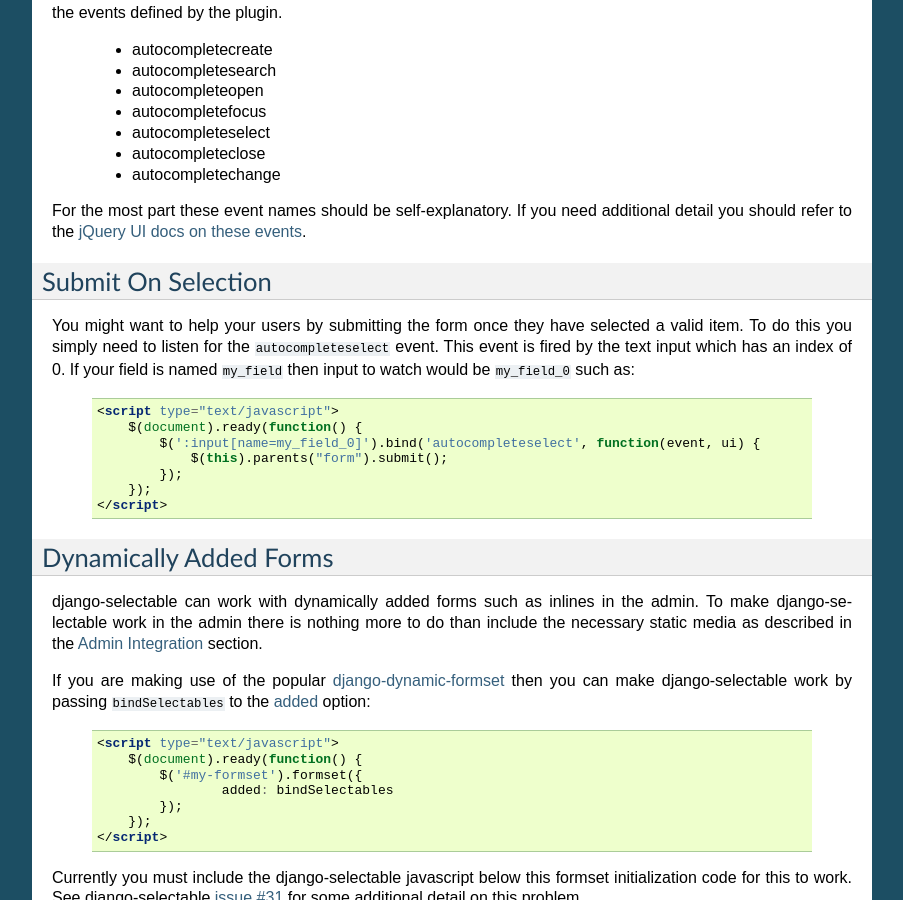
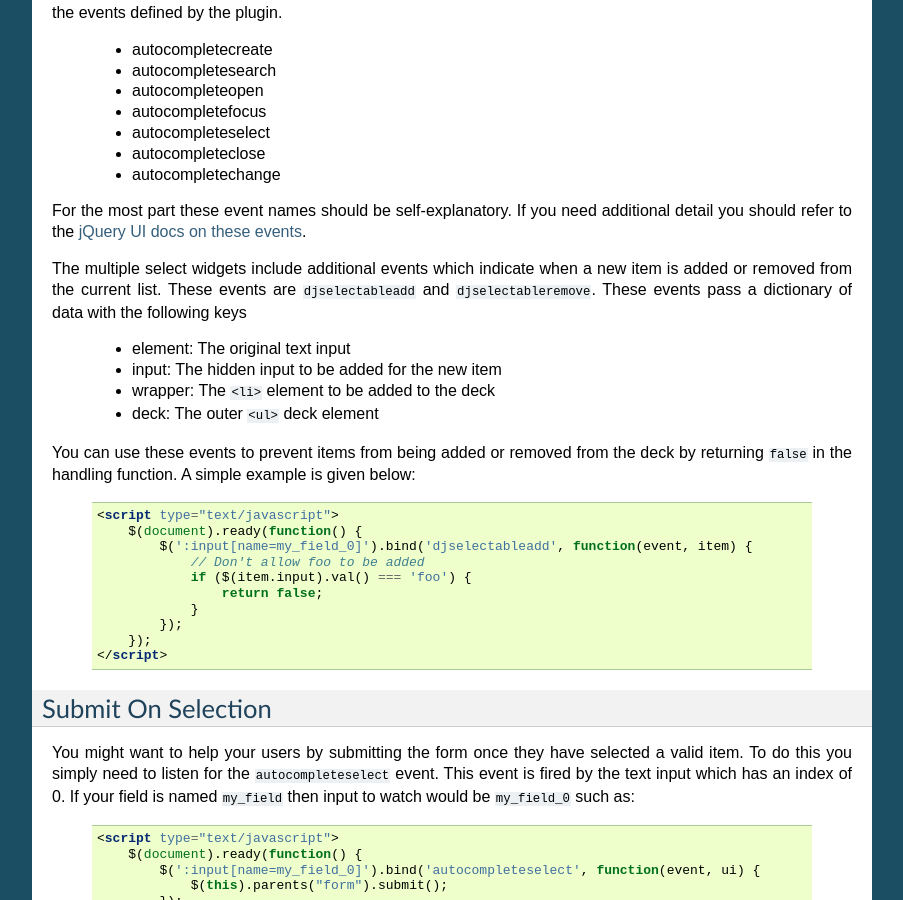
Before and after one commit to mlavin/django-selectable, a Sphinx documentation site: the page built from docs/advanced.rst, in a window 1280 px wide and 900 px high, scrolled down 2278 px. Shown: the whole window, without its empty margins (198-1101 px from the left). Built offline with Sphinx 7.4.7, drawn with Linux system fonts in a browser that asks for light colours.

Commit message:
Adding documentation and release notes for new JS events. Fixes #71

```diff
--- a/docs/advanced.rst
+++ b/docs/advanced.rst
@@ -152,6 +152,31 @@ expose the events defined by the plugin.
 For the most part these event names should be self-explanatory. If you need additional
 detail you should refer to the `jQuery UI docs on these events <http://jqueryui.com/demos/autocomplete/#events>`_.
 
+The multiple select widgets include additional events which indicate when a new item is added
+or removed from the current list. These events are ``djselectableadd`` and ``djselectableremove``.
+These events pass a dictionary of data with the following keys
+
+    - element: The original text input
+    - input: The hidden input to be added for the new item
+    - wrapper: The ``<li>`` element to be added to the deck
+    - deck: The outer ``<ul>`` deck element
+
+You can use these events to prevent items from being added or removed from the deck by
+returning ``false`` in the handling function. A simple example is given below:
+
+    .. code-block:: html
+
+        <script type="text/javascript">
+            $(document).ready(function() {
+                $(':input[name=my_field_0]').bind('djselectableadd', function(event, item) {
+                    // Don't allow foo to be added
+                    if ($(item.input).val() === 'foo') {
+                        return false;
+                    }
+                });
+            });
+        </script>
+
 
 Submit On Selection
 --------------------------------------
--- a/docs/releases.rst
+++ b/docs/releases.rst
@@ -13,6 +13,7 @@ _________________
 
 - Initial translations (pt_BR). Thanks to Felipe Prenholato for the patch.
 - Upgraded default jQuery UI version included by the template tags from 1.8.18 to 1.8.23
+- Added ``djselectableadd`` and ``djselectableremove`` events fired when items are added or removed from a mutliple select
 
 Bug Fixes
 _________________
```
